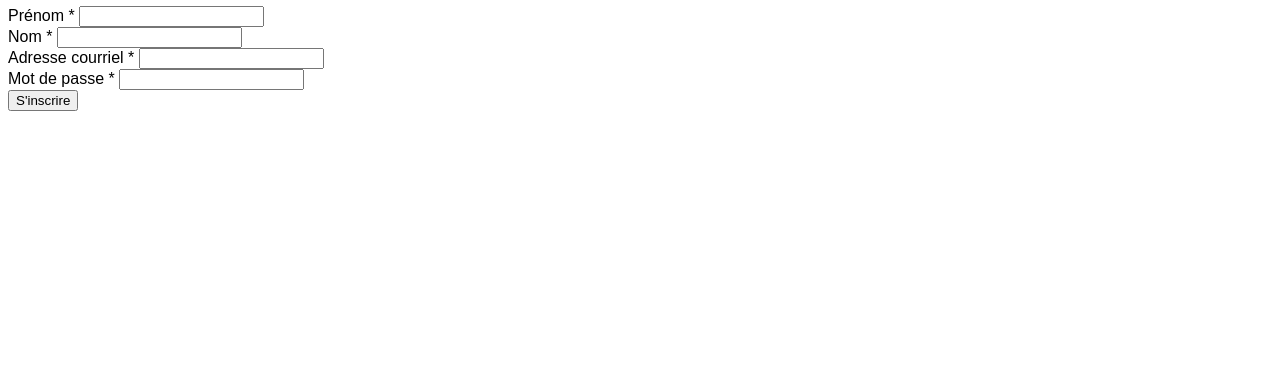
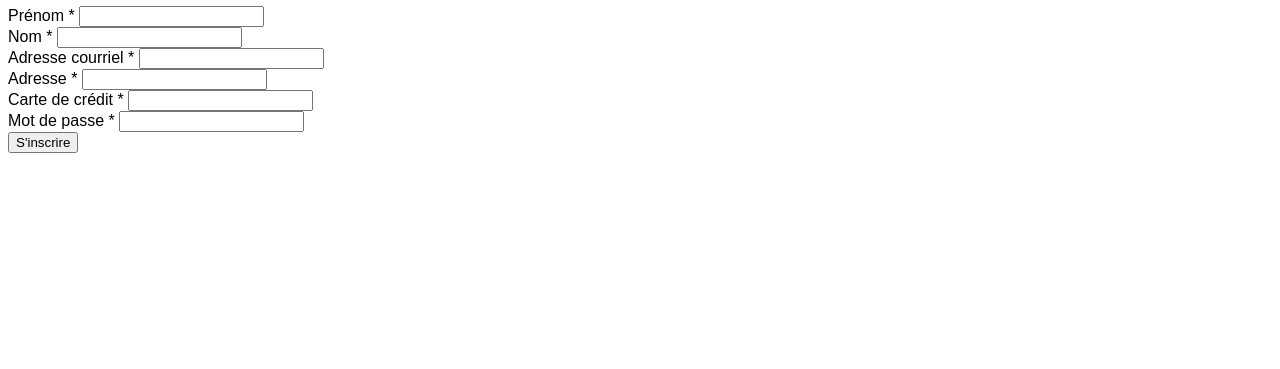
Before and after one commit to saveurdelime/ProjetBdBibilunette, a plain HTML site: page templates/bibilnsinscrire.html in a window 1280 px wide. Shown: the part 431-800 px from the top of the page. Drawn offline with Linux system fonts and the light colour scheme; files that its build step writes are made by us from their sources; a script that the page names is missing.

Commit message:
Add files via upload

```diff
--- a/templates/bibilnsinscrire.html
+++ b/templates/bibilnsinscrire.html
@@ -32,35 +32,52 @@
     <div id="inscription">
       <h1>Inscrivez-vous </h1>
 
+      <form action="/" method="post">
+      <!-- Ligne pour ajouter le code JS permettant de dire quelle action prendre quand l'inscription se déroule vis-à-vis des boutons-->
+
       <div>
           <label>
-          Prénom *
+          Prénom <span class="req">*</span>
           </label>
-          <input type="text" required autocomplete="off" />
+          <input id="prenom" type="text" required autocomplete="off" />
       </div>
 
       <div>
           <label>
-          Nom *
+          Nom <span class="req">*</span>
           </label>
-          <input type="text"required autocomplete="off"/>
+          <input id="nom" type="text"required autocomplete="off"/>
       </div>
 
       <div>
           <label>
-          Adresse courriel *
+          Adresse courriel <span class="req">*</span>
           </label>
-          <input type="email"required autocomplete="off"/>
+          <input id="courriel" type="email"required autocomplete="off"/>
       </div>
 
       <div>
           <label>
-          Mot de passe *
+          Adresse <span class="req">*</span>
           </label>
-          <input type="password"required autocomplete="off"/>
+          <input id="adresse" type="text"required autocomplete="off"/>
       </div>
 
-      <button type="submit"/> S'inscrire </button>
+      <div>
+          <label>
+          Carte de crédit <span class="req">*</span>
+          </label>
+          <input id="cartedecredit" type="number"required autocomplete="off"/>
+      </div>
+
+      <div>
+          <label>
+          Mot de passe <span class="req">*</span>
+          </label>
+          <input id="motdepasse" type="password"required autocomplete="off"/>
+      </div>
+
+      <button id="sinscrire" type="submit"/> S'inscrire </button>
 
       </form>
 
```
